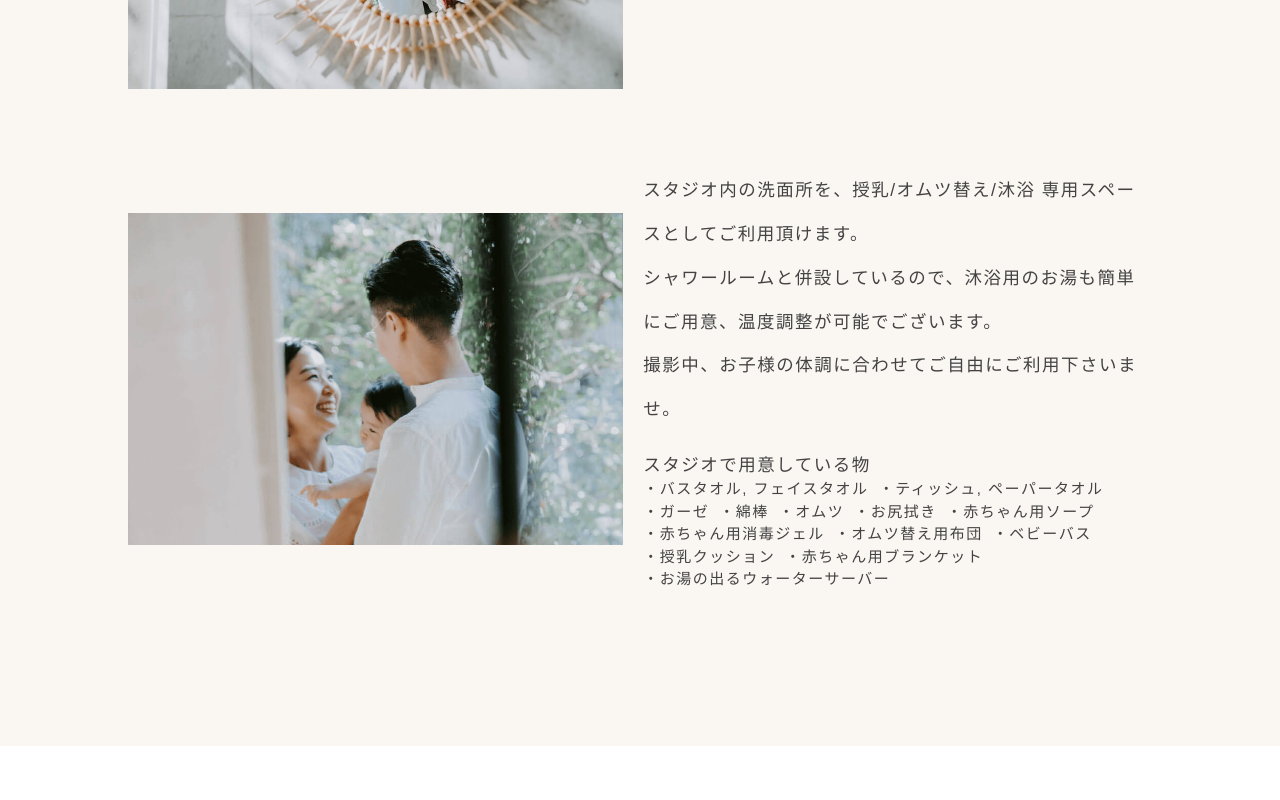
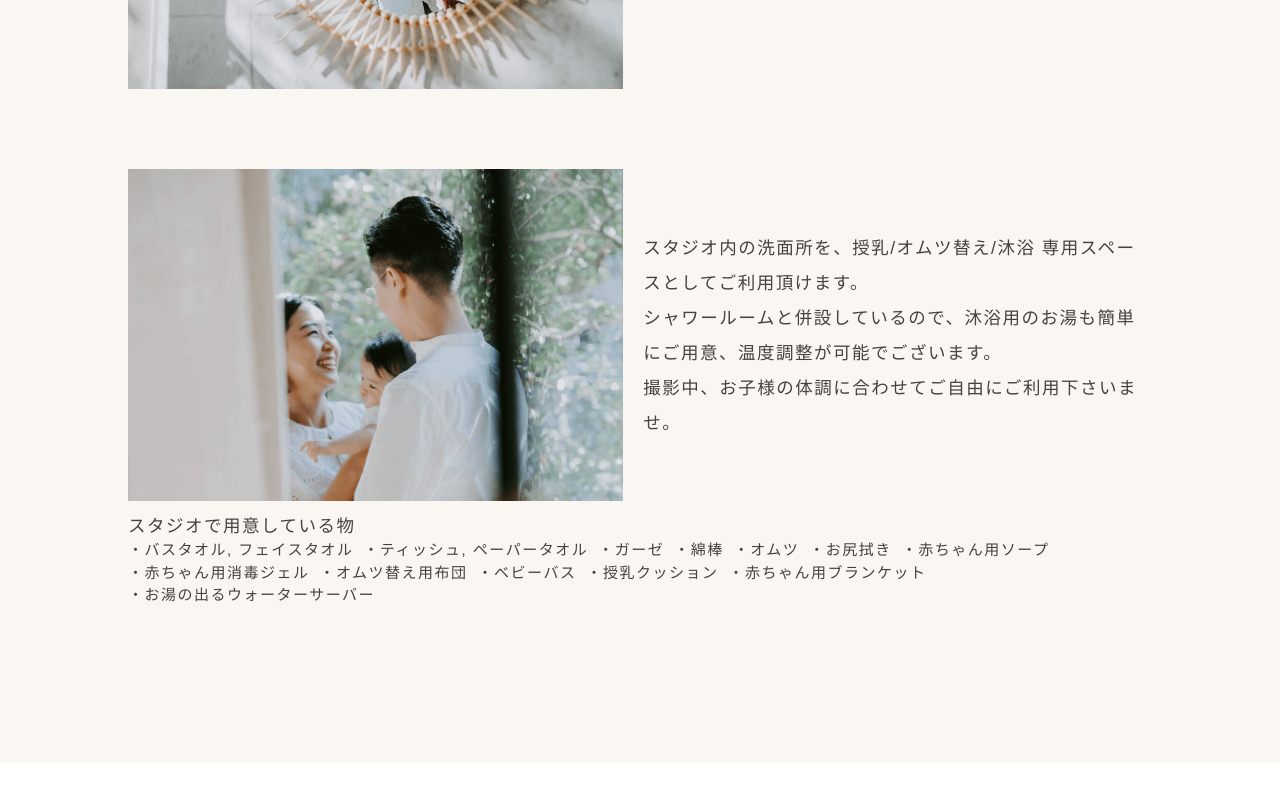
Before and after one commit to Rui-Oka/Ange-Project, a website built with webpack: page studio/tokyo.html in a window 1280 px wide. Shown: the part 1971-2771 px from the top of the page. Built offline with nearby package versions, Linux system fonts and the light colour scheme.

Commit message:
Update Studio修正
Studioページの文章修正

```diff
--- a/src/scss/breakpoints/_studio.scss
+++ b/src/scss/breakpoints/_studio.scss
@@ -121,7 +121,7 @@
       width: 526px;
       margin-left: 20px;
       font-size: 1.75rem;
-      line-height: 2.5;
+      line-height: 2;
       @include mq(bw, md,lg) {
         font-size: 1.5rem;
       }
@@ -135,14 +135,14 @@
     .studio__item-lists {
       display: flex;
       flex-wrap: wrap;
-      margin-top: 20px;
+      margin-top: -68px;
       font-size: 1.5rem;
       line-height: 1.5;
       @include mq(bw, md,lg) {
         font-size: 1.5rem;
       }
       @include mq(max, md) {
-        margin-top: 3vw;
+        margin-top: -8vw;
         font-size: calc-size(12);
         line-height: 2;
       }
--- a/studio/tokyo.html
+++ b/studio/tokyo.html
@@ -88,6 +88,9 @@
                   シャワールームと併設しているので、沐浴用のお湯も簡単にご用意、温度調整が可能でございます。<br>
                   撮影中、お子様の体調に合わせてご自由にご利用下さいませ。
                 </p>
+              </div>
+            </li>
+            <li>
               <ul class="studio__item-lists">
                 <li>スタジオで用意している物</li>
                 <li>・バスタオル, フェイスタオル</li>
@@ -104,7 +107,6 @@
                 <li>・赤ちゃん用ブランケット</li>
                 <li>・お湯の出るウォーターサーバー</li>
               </ul>
-              </div>
             </li>
           </ul>
         </div>
```
Also changed, not shown: dist/css/style.css, 1 other file. Lines whose indentation alone changed are shown as unchanged.
